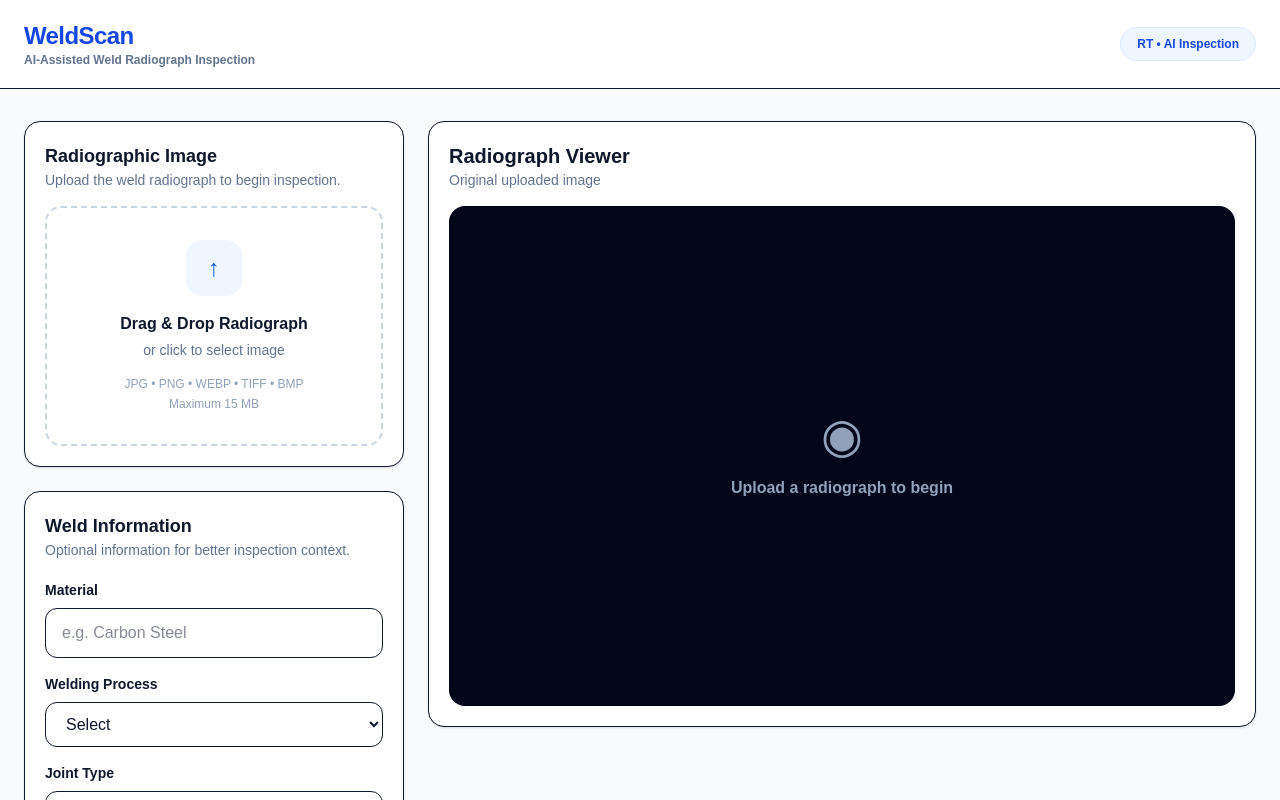
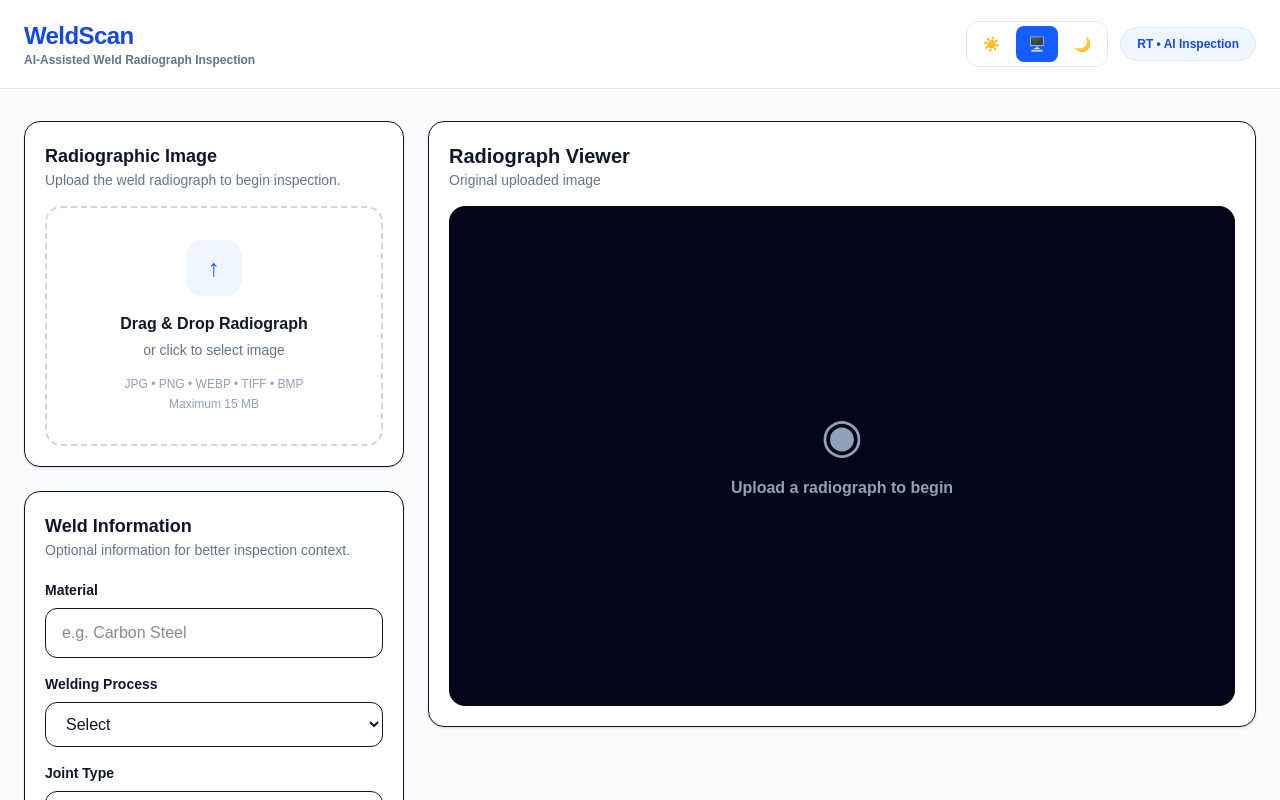
Before and after one commit to shubhamsin2568/weld-scan, a Next.js app: page / in a window 1280 px wide. Shown: the top 800 px of the page. Built offline with nearby package versions, Linux system fonts and the light colour scheme.

Commit message:
Add WeldScan theme modes

```diff
--- a/app/page.tsx
+++ b/app/page.tsx
@@ -46,6 +46,8 @@ type WeldInfo = {
 
 type NDTMethod = "RT" | "UT" | "MT" | "PT" | "ET";
 
+type ThemeMode = "light" | "dark" | "system";
+
 type AnalysisStage =
   | "idle"
   | "reading"
@@ -138,9 +140,98 @@ export default function Home() {
   const [ndtMethod, setNdtMethod] =
     useState<NDTMethod>("RT");
 
+  /* =========================
+     THEME
+  ========================= */
+
+  const [theme, setTheme] =
+    useState<ThemeMode>("system");
+
+  const [resolvedTheme, setResolvedTheme] =
+    useState<"light" | "dark">("light");
+
   const isAnalyzing =
     stage !== "idle" &&
     stage !== "done";
+
+  /* =========================
+     LOAD SAVED THEME
+  ========================= */
+
+  useEffect(() => {
+    const savedTheme =
+      localStorage.getItem("weldscan-theme");
+
+    const initialTheme: ThemeMode =
+      savedTheme === "light" ||
+      savedTheme === "dark" ||
+      savedTheme === "system"
+        ? savedTheme
+        : "system";
+
+    setTheme(initialTheme);
+
+    const media = window.matchMedia(
+      "(prefers-color-scheme: dark)"
+    );
+
+    const applyTheme = (mode: ThemeMode) => {
+      const isDark =
+        mode === "dark" ||
+        (mode === "system" && media.matches);
+
+      setResolvedTheme(
+        isDark ? "dark" : "light"
+      );
+    };
+
+    applyTheme(initialTheme);
+
+    const handleSystemChange = () => {
+      if (initialTheme === "system") {
+        applyTheme("system");
+      }
+    };
+
+    media.addEventListener(
+      "change",
+      handleSystemChange
+    );
+
+    return () => {
+      media.removeEventListener(
+        "change",
+        handleSystemChange
+      );
+    };
+  }, []);
+
+  /* =========================
+     SAVE / APPLY THEME
+  ========================= */
+
+  useEffect(() => {
+    localStorage.setItem(
+      "weldscan-theme",
+      theme
+    );
+
+    const media = window.matchMedia(
+      "(prefers-color-scheme: dark)"
+    );
+
+    const isDark =
+      theme === "dark" ||
+      (theme === "system" && media.matches);
+
+    setResolvedTheme(
+      isDark ? "dark" : "light"
+    );
+  }, [theme]);
+
+  /* =========================
+     PREVIEW CLEANUP
+  ========================= */
 
   useEffect(() => {
     return () => {
@@ -550,10 +641,171 @@ export default function Home() {
   }
 
   return (
-    <main className="min-h-screen bg-slate-50 text-slate-900">
+    <main
+      data-theme={resolvedTheme}
+      className={`min-h-screen transition-colors duration-300 ${
+        resolvedTheme === "dark"
+          ? "bg-[#05070b] text-slate-100"
+          : "bg-slate-50 text-slate-900"
+      }`}
+    >
+
+      {/* =========================
+          GLOBAL DARK THEME
+      ========================= */}
+
+      <style jsx global>{`
+        [data-theme="dark"] {
+          color-scheme: dark;
+        }
+
+        [data-theme="dark"] .bg-white {
+          background-color: #0f172a !important;
+        }
+
+        [data-theme="dark"] .bg-slate-50 {
+          background-color: #111827 !important;
+        }
+
+        [data-theme="dark"] .bg-slate-100 {
+          background-color: #1e293b !important;
+        }
+
+        [data-theme="dark"] .border {
+          border-color: #334155 !important;
+        }
+
+        [data-theme="dark"] .border-slate-200,
+        [data-theme="dark"] .border-slate-300 {
+          border-color: #334155 !important;
+        }
+
+        [data-theme="dark"] .text-slate-900 {
+          color: #f8fafc !important;
+        }
+
+        [data-theme="dark"] .text-slate-800 {
+          color: #e2e8f0 !important;
+        }
+
+        [data-theme="dark"] .text-slate-700 {
+          color: #cbd5e1 !important;
+        }
+
+        [data-theme="dark"] .text-slate-600 {
+          color: #94a3b8 !important;
+        }
+
+        [data-theme="dark"] .text-slate-500 {
+          color: #94a3b8 !important;
+        }
+
+        [data-theme="dark"] .text-slate-400 {
+          color: #64748b !important;
+        }
+
+        [data-theme="dark"] .hover\\:bg-slate-50:hover {
+          background-color: #1e293b !important;
+        }
+
+        [data-theme="dark"] input,
+        [data-theme="dark"] select {
+          background-color: #0f172a !important;
+          color: #f8fafc !important;
+          border-color: #334155 !important;
+        }
+
+        [data-theme="dark"] input::placeholder {
+          color: #64748b !important;
+        }
+
+        [data-theme="dark"] option {
+          background-color: #0f172a;
+          color: #f8fafc;
+        }
+
+        [data-theme="dark"] .bg-blue-50 {
+          background-color: #172554 !important;
+        }
+
+        [data-theme="dark"] .text-blue-950 {
+          color: #dbeafe !important;
+        }
+
+        [data-theme="dark"] .text-blue-800 {
+          color: #bfdbfe !important;
+        }
+
+        [data-theme="dark"] .text-blue-700 {
+          color: #93c5fd !important;
+        }
+
+        [data-theme="dark"] .border-blue-100 {
+          border-color: #1e3a8a !important;
+        }
+
+        [data-theme="dark"] .bg-green-50 {
+          background-color: #052e16 !important;
+        }
+
+        [data-theme="dark"] .text-green-950 {
+          color: #dcfce7 !important;
+        }
+
+        [data-theme="dark"] .text-green-700 {
+          color: #86efac !important;
+        }
+
+        [data-theme="dark"] .text-green-800 {
+          color: #bbf7d0 !important;
+        }
+
+        [data-theme="dark"] .border-green-200 {
+          border-color: #166534 !important;
+        }
+
+        [data-theme="dark"] .bg-red-50 {
+          background-color: #450a0a !important;
+        }
+
+        [data-theme="dark"] .text-red-700 {
+          color: #fca5a5 !important;
+        }
+
+        [data-theme="dark"] .text-red-600 {
+          color: #f87171 !important;
+        }
+
+        [data-theme="dark"] .border-red-100 {
+          border-color: #7f1d1d !important;
+        }
+
+        [data-theme="dark"] .border-red-200 {
+          border-color: #991b1b !important;
+        }
+
+        [data-theme="dark"] .bg-orange-50 {
+          background-color: #431407 !important;
+        }
+
+        [data-theme="dark"] .text-orange-700 {
+          color: #fdba74 !important;
+        }
+
+        [data-theme="dark"] .bg-slate-950 {
+          background-color: #020617 !important;
+        }
+      `}</style>
+
 
       {/* HEADER */}
-      <header className="border-b bg-white">
+      <header
+        className={`border-b ${
+          resolvedTheme === "dark"
+            ? "border-slate-800 bg-[#0b1120]"
+            : "border-slate-200 bg-white"
+        }`}
+      >
         <div className="mx-auto flex max-w-7xl items-center justify-between px-6 py-5">
 
           <div>
@@ -566,8 +818,79 @@ export default function Home() {
             </div>
           </div>
 
-          <div className="rounded-full border border-blue-100 bg-blue-50 px-4 py-2 text-xs font-bold text-blue-700">
-            RT • AI Inspection
+
+          <div className="flex items-center gap-3">
+
+            {/* THEME SELECTOR */}
+            <div
+              className={`flex items-center gap-1 rounded-xl border p-1 ${
+                resolvedTheme === "dark"
+                  ? "border-slate-700 bg-slate-900"
+                  : "border-slate-200 bg-white"
+              }`}
+            >
+
+              <button
+                type="button"
+                onClick={() => setTheme("light")}
+                title="Day mode"
+                className={`rounded-lg px-3 py-2 text-sm transition ${
+                  theme === "light"
+                    ? "bg-blue-600 text-white"
+                    : resolvedTheme === "dark"
+                    ? "text-slate-300 hover:bg-slate-800"
+                    : "text-slate-600 hover:bg-slate-100"
+                }`}
+              >
+                ☀️
+              </button>
+
+
+              <button
+                type="button"
+                onClick={() => setTheme("system")}
+                title="System default"
+                className={`rounded-lg px-3 py-2 text-sm transition ${
+                  theme === "system"
+                    ? "bg-blue-600 text-white"
+                    : resolvedTheme === "dark"
+                    ? "text-slate-300 hover:bg-slate-800"
+                    : "text-slate-600 hover:bg-slate-100"
+                }`}
+              >
+                🖥️
+              </button>
+
+
+              <button
+                type="button"
+                onClick={() => setTheme("dark")}
+                title="Dark mode"
+                className={`rounded-lg px-3 py-2 text-sm transition ${
+                  theme === "dark"
+                    ? "bg-blue-600 text-white"
+                    : resolvedTheme === "dark"
+                    ? "text-slate-300 hover:bg-slate-800"
+                    : "text-slate-600 hover:bg-slate-100"
+                }`}
+              >
+                🌙
+              </button>
+
+            </div>
+
+
+            {/* RT BADGE */}
+            <div
+              className={`hidden rounded-full border px-4 py-2 text-xs font-bold sm:block ${
+                resolvedTheme === "dark"
+                  ? "border-blue-900 bg-blue-950 text-blue-300"
+                  : "border-blue-100 bg-blue-50 text-blue-700"
+              }`}
+            >
+              RT • AI Inspection
+            </div>
+
           </div>
 
         </div>
@@ -1105,12 +1428,6 @@ export default function Home() {
 
                 <div className="overflow-auto rounded-2xl bg-black p-4">
 
-                  {/* IMPORTANT:
-                      Image + marker overlay are inside
-                      the SAME relative container.
-                      This makes coordinates align correctly.
-                  */}
-
                   <div className="relative mx-auto w-fit max-w-full">
 
                     <img
@@ -1128,8 +1445,6 @@ export default function Home() {
                     />
 
 
-                    {/* RED DEFECT MARKERS */}
-
                     {result?.defects?.map(
                       (defect, index) => {
 
@@ -1150,8 +1465,6 @@ export default function Home() {
                             }}
                           >
 
-                            {/* LABEL */}
-
                             <div className="absolute -top-8 left-0 whitespace-nowrap rounded-md bg-red-600 px-2 py-1 text-xs font-black text-white shadow-lg">
 
                               {index + 1}.{" "}
@@ -1159,9 +1472,6 @@ export default function Home() {
                                 "Indication"}
 
                             </div>
-
-
-                            {/* CENTER DOT */}
 
                             <div className="absolute left-1/2 top-1/2 h-3 w-3 -translate-x-1/2 -translate-y-1/2 rounded-full bg-red-500 shadow-[0_0_10px_rgba(239,68,68,1)]" />
 
@@ -1177,7 +1487,6 @@ export default function Home() {
               )}
 
 
-              {/* VIEWER CONTROLS */}
               {previewUrl && (
                 <div className="mt-4 flex items-center justify-center gap-2">
 
```
